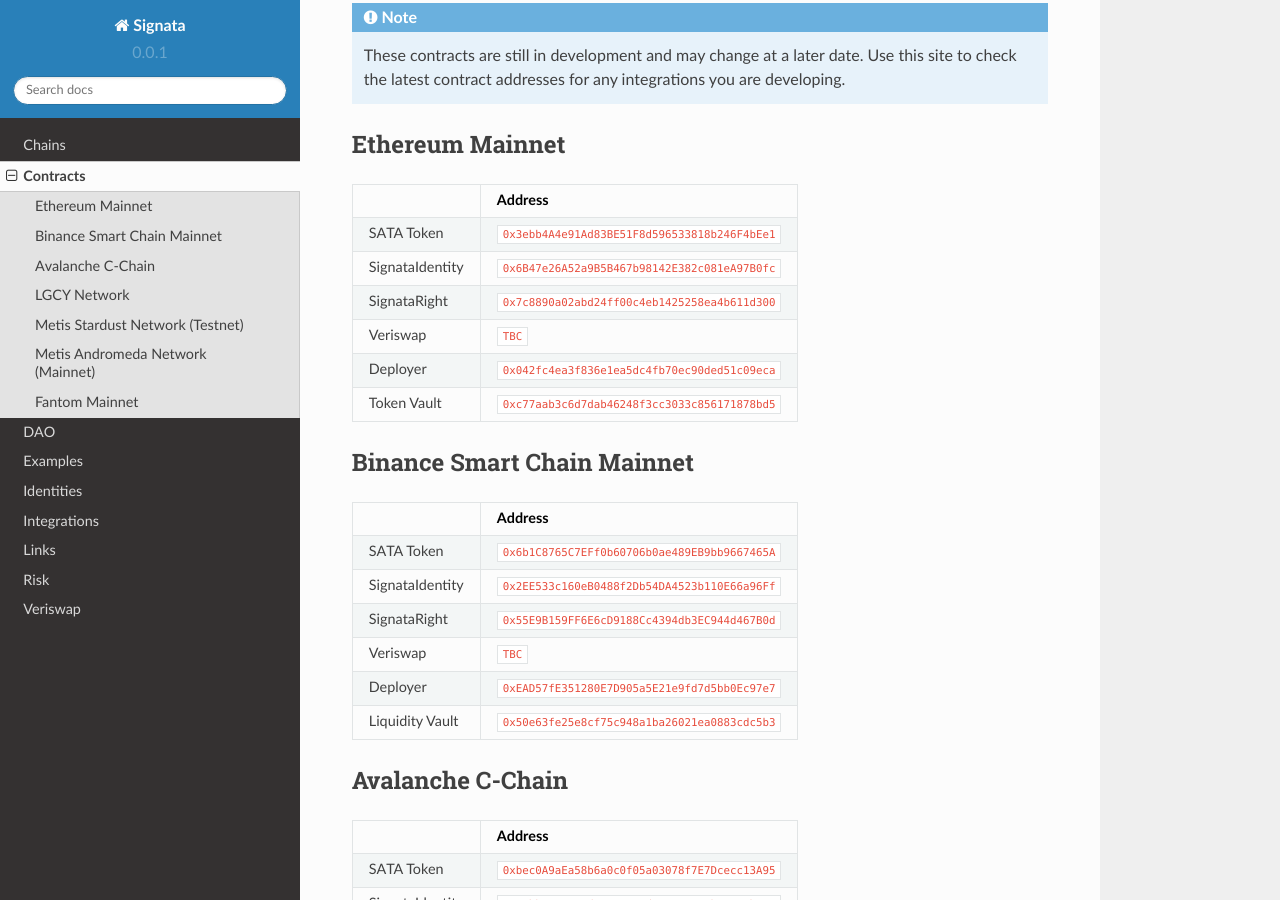
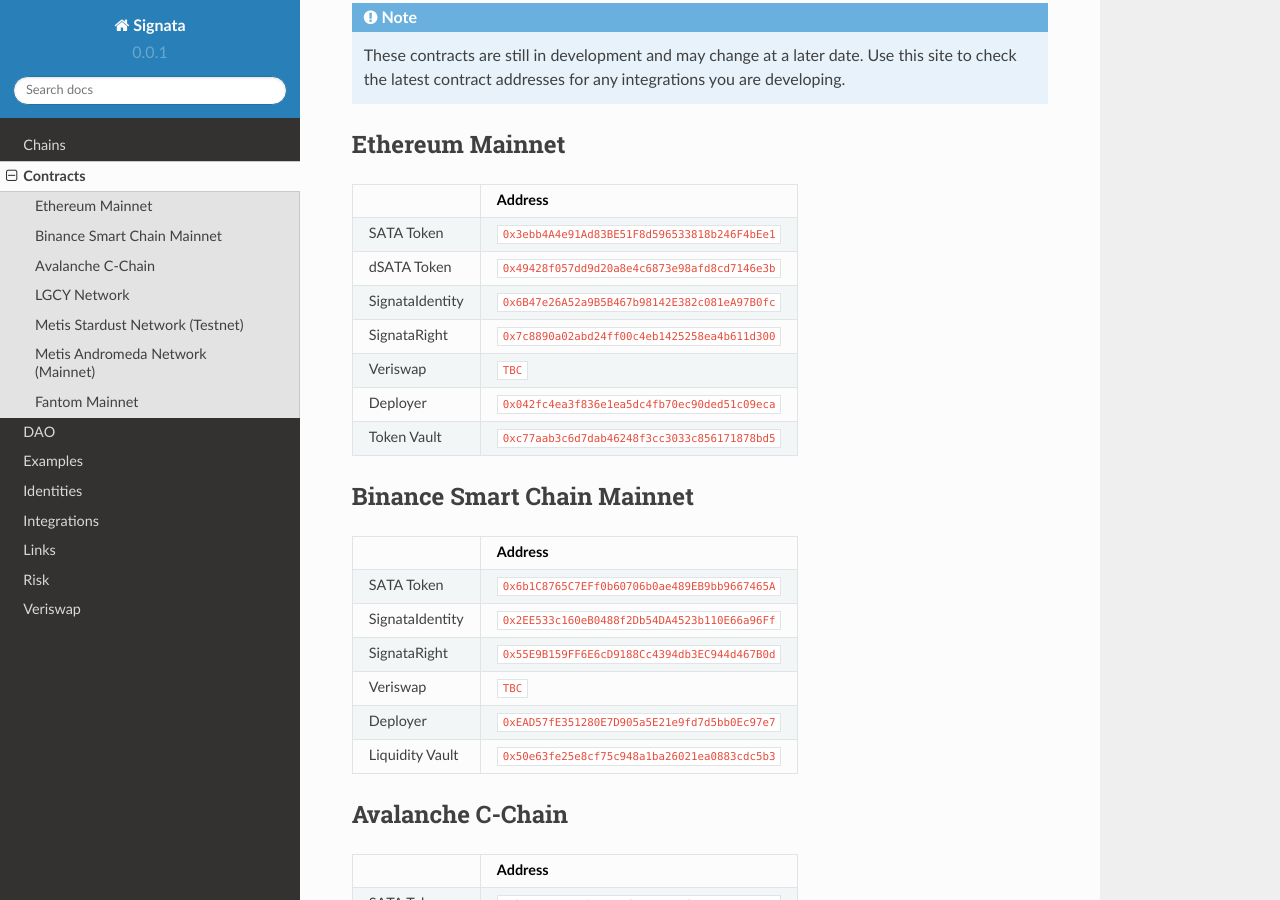
Before and after one commit to cl-tim/signata-docs, a Sphinx documentation site: the page built from docs/source/contracts.rst, in a window 1280 px wide and 900 px high, scrolled down 473 px. Built offline with Sphinx 7.4.7 and the Read the Docs theme 2.0.0, drawn with Linux system fonts in a browser that asks for light colours.

Commit message:
adding dsata

```diff
--- a/docs/source/contracts.rst
+++ b/docs/source/contracts.rst
@@ -24,6 +24,8 @@
 |                   | Address                                        |
 +===================+================================================+
 | SATA Token        | ``0x3ebb4A4e91Ad83BE51F8d596533818b246F4bEe1`` |
++-------------------+------------------------------------------------+
+| dSATA Token       | ``0x49428f057dd9d20a8e4c6873e98afd8cd7146e3b`` |
 +-------------------+------------------------------------------------+
 | SignataIdentity   | ``0x6B47e26A52a9B5B467b98142E382c081eA97B0fc`` |
 +-------------------+------------------------------------------------+
```
